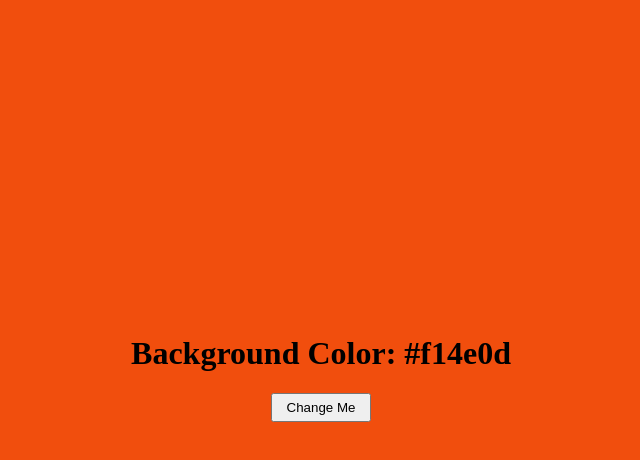
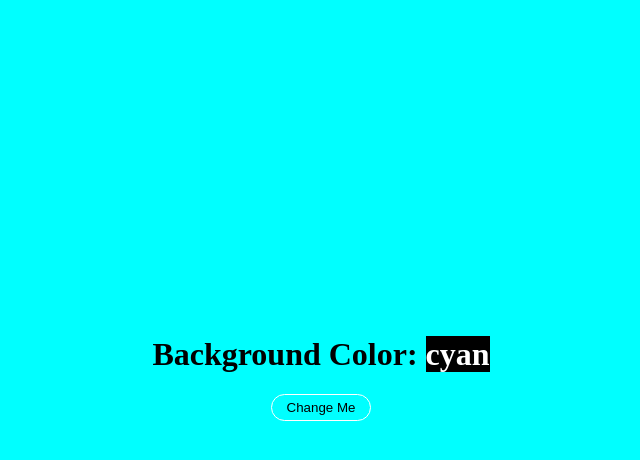
Before and after one commit to RakibRahman/colorSwitch, a plain HTML site: page index.html in a window 1280 px wide. Both pictures are taken after a click on the button "Change Me". Shown: the whole page, without its empty margins (319-959 px from the left). Drawn offline with Linux system fonts and the light colour scheme.

Commit message:
final Commit

```diff
--- a/app.js
+++ b/app.js
@@ -0,0 +1,27 @@
+const colorArea = document.querySelector(".colorArea");
+const changeColor = document.getElementById("changeBTN");
+
+const colorList = [
+  "red",
+  "cyan",
+  "green",
+  "yellow",
+  "blue",
+  "rgba(133,122,200)",
+  "#f15025",
+  "#f14e0d",
+];
+
+//! generate a random number to pick color from the colorList
+const getRandomColor = () => {
+  return Math.floor(Math.random() * colorList.length);
+};
+
+changeColor.addEventListener("click", () => {
+  const randomColor = getRandomColor();
+
+  document.body.style.backgroundColor = colorList[randomColor];
+  colorArea.textContent = colorList[randomColor];
+  colorArea.style.color = "white";
+  colorArea.style.backgroundColor = "black";
+});
--- a/index.html
+++ b/index.html
@@ -14,6 +14,7 @@
         place-items: center;
       }
       main div {
+        text-align: center;
         height: 90vh;
         display: grid;
         place-content: center;
@@ -23,6 +24,10 @@
         padding: 5px;
         display: block;
         margin: 0 auto;
+        border-radius: 100vh;
+        border: 1px solid white;
+        background: transparent;
+        outline: none;
       }
     </style>
   </head>
```
Also changed, not shown: ss.png (added).
